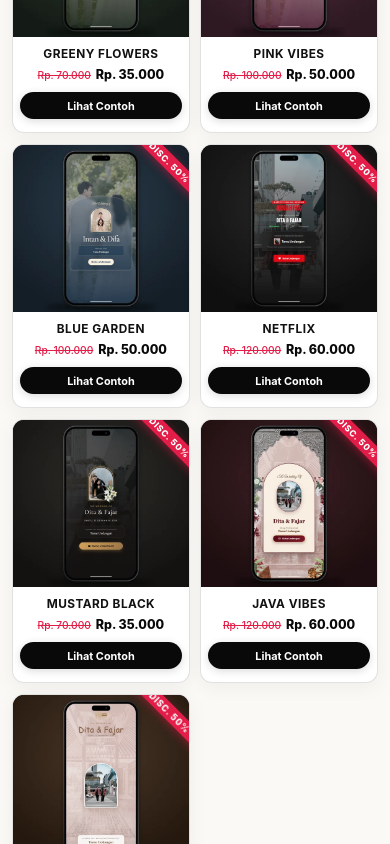
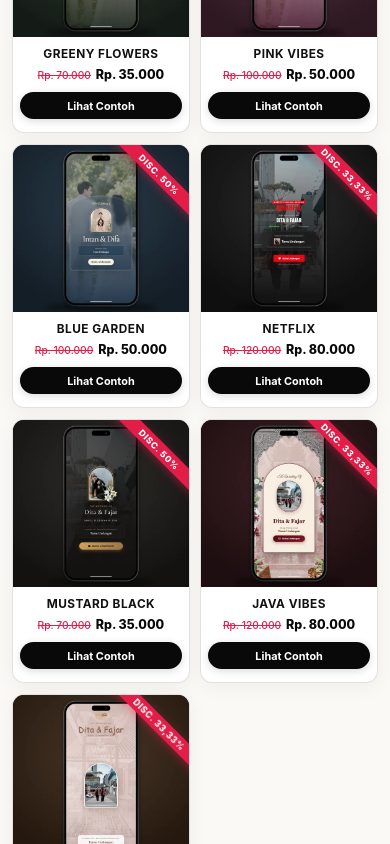
Before and after one commit to DIFZX/Indif.Digital, a Next.js app: page / in a window 390 px wide. Shown: the part 920-1764 px from the top of the page. Built offline with nearby package versions, Linux system fonts and the light colour scheme; no server answers; the database is empty.

Commit message:
fix(catalog): set special theme price to Rp80000 and adjust discount

```diff
--- a/app/dashboard/dashboard.module.css
+++ b/app/dashboard/dashboard.module.css
@@ -417,9 +417,9 @@
 /* Red Diagonal Discount Ribbon */
 .discountRibbon {
   position: absolute;
-  top: 14px;
-  right: -26px;
-  width: 110px;
+  top: 24px;
+  right: -30px;
+  width: 124px;
   background: var(--crimson-discount);
   color: #FFFFFF;
   text-align: center;
@@ -778,9 +778,9 @@
   }
 
   .discountRibbon {
-    top: 10px;
+    top: 22px;
     right: -28px;
-    width: 95px;
+    width: 116px;
     padding: 0.14rem 0;
   }
 
--- a/app/dashboard/template-catalog.tsx
+++ b/app/dashboard/template-catalog.tsx
@@ -44,8 +44,8 @@ function getTemplatePriceInfo(slug: string, category: TemplateCategory): PriceIn
   if (category === "spesial" || slug === "java-vibes" || slug === "sunda-vibes" || slug === "netflix") {
     return {
       originalPrice: "Rp. 120.000",
-      promoPrice: "Rp. 60.000",
-      discountBadge: "DISC. 50%",
+      promoPrice: "Rp. 80.000",
+      discountBadge: "DISC. 33,33%",
     };
   }
   if (category === "animasi" || slug === "pink-vibes" || slug === "blue-garden") {
```
